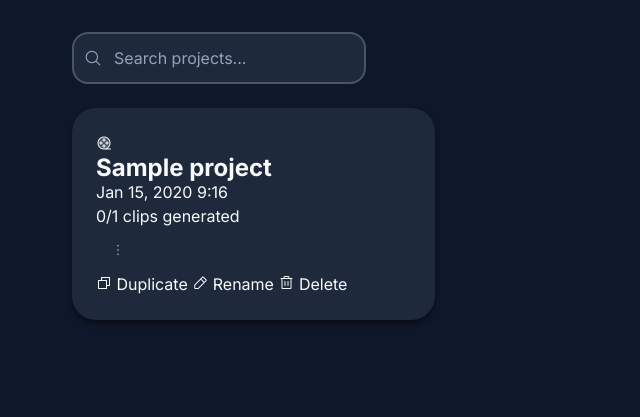
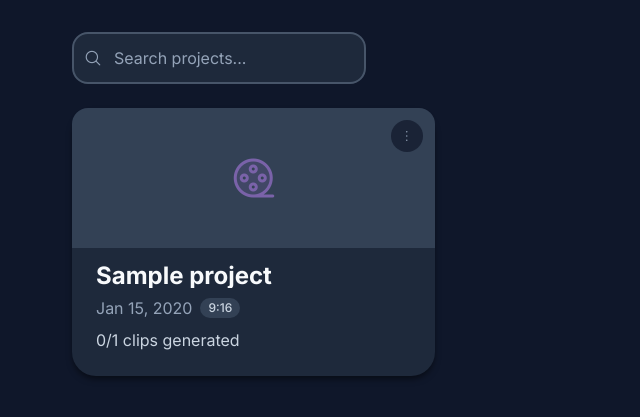
Before and after one commit to ialae/peliku, a Django app: page / in a window 1280 px wide. Shown: the part 72-489 px from the top of the page, without its empty margins (0-640 px from the left). Run offline with Django 5.2, Linux system fonts and the light colour scheme; tables that the repository leaves empty hold one stand-in row (values such as "Sample post").

Commit message:
Add home page JS handlers and project card CSS

```diff
--- a/static/css/components.css
+++ b/static/css/components.css
@@ -796,3 +796,210 @@
     width: 100%;
     max-width: 320px;
 }
+
+/* ─── Badge ────────────────────────────────────────────────── */
+
+.badge {
+    display: inline-flex;
+    align-items: center;
+    padding: var(--space-1) var(--space-2);
+    font-size: var(--text-xs);
+    font-weight: var(--font-medium);
+    color: var(--color-neutral-300);
+    background-color: var(--color-neutral-700);
+    border-radius: var(--radius-full);
+    line-height: 1;
+}
+
+.badge--small {
+    font-size: 0.625rem;
+    padding: 2px var(--space-1);
+}
+
+/* ─── Project Cards ────────────────────────────────────────── */
+
+.project-card {
+    display: flex;
+    flex-direction: column;
+    position: relative;
+    cursor: pointer;
+    text-decoration: none;
+    color: inherit;
+    transition:
+        border-color var(--duration-fast) var(--ease-default),
+        box-shadow var(--duration-fast) var(--ease-default),
+        transform var(--duration-fast) var(--ease-default);
+}
+
+.project-card:hover {
+    box-shadow: var(--shadow-lg);
+    transform: translateY(-2px);
+}
+
+.project-card:focus-visible {
+    outline: 2px solid var(--color-primary-500);
+    outline-offset: 2px;
+}
+
+.project-card__thumbnail {
+    display: flex;
+    align-items: center;
+    justify-content: center;
+    height: 140px;
+    background-color: var(--color-neutral-700);
+    border-radius: var(--radius-lg) var(--radius-lg) 0 0;
+    margin: calc(var(--space-6) * -1);
+    margin-bottom: var(--space-4);
+}
+
+.project-card__placeholder-icon {
+    font-size: 48px;
+    color: var(--color-primary-400);
+    opacity: 0.5;
+}
+
+.project-card__body {
+    display: flex;
+    flex-direction: column;
+    gap: var(--space-2);
+    flex: 1;
+}
+
+.project-card__title {
+    margin: 0;
+    overflow: hidden;
+    text-overflow: ellipsis;
+    white-space: nowrap;
+}
+
+.project-card__meta {
+    display: flex;
+    align-items: center;
+    gap: var(--space-2);
+}
+
+.project-card__date {
+    color: var(--color-neutral-400);
+}
+
+.project-card__progress {
+    color: var(--color-neutral-300);
+}
+
+.project-card__actions {
+    position: absolute;
+    top: var(--space-3);
+    right: var(--space-3);
+    z-index: 2;
+}
+
+.project-card__menu-btn {
+    width: 32px;
+    height: 32px;
+    border-radius: var(--radius-lg);
+    color: var(--color-neutral-400);
+    background-color: rgba(15, 23, 42, 0.7);
+    backdrop-filter: blur(4px);
+}
+
+.project-card__menu-btn:hover {
+    color: var(--color-neutral-50);
+    background-color: var(--color-neutral-800);
+}
+
+/* ─── Project Card Dropdown ────────────────────────────────── */
+
+.project-card__dropdown {
+    display: none;
+    position: absolute;
+    top: 100%;
+    right: 0;
+    min-width: 160px;
+    background-color: var(--color-neutral-800);
+    border: 1px solid var(--color-neutral-700);
+    border-radius: var(--radius-lg);
+    box-shadow: var(--shadow-lg);
+    padding: var(--space-2);
+    z-index: 10;
+}
+
+.project-card__dropdown.is-open {
+    display: flex;
+    flex-direction: column;
+}
+
+.project-card__dropdown-item {
+    display: flex;
+    align-items: center;
+    gap: var(--space-2);
+    width: 100%;
+    padding: var(--space-2) var(--space-3);
+    font-size: var(--text-sm);
+    color: var(--color-neutral-200);
+    background: none;
+    border: none;
+    border-radius: var(--radius-md);
+    cursor: pointer;
+    transition:
+        background-color var(--duration-fast) var(--ease-default),
+        color var(--duration-fast) var(--ease-default);
+    text-align: left;
+}
+
+.project-card__dropdown-item:hover {
+    background-color: var(--color-neutral-700);
+    color: var(--color-neutral-50);
+}
+
+.project-card__dropdown-item--danger {
+    color: var(--color-error);
+}
+
+.project-card__dropdown-item--danger:hover {
+    background-color: rgba(239, 68, 68, 0.15);
+    color: var(--color-error);
+}
+
+/* ─── Rename Overlay ───────────────────────────────────────── */
+
+.rename-overlay {
+    display: flex;
+    align-items: center;
+    gap: var(--space-2);
+    background-color: var(--color-neutral-800);
+    border: 1px solid var(--color-neutral-700);
+    border-radius: var(--radius-lg);
+    padding: var(--space-2);
+    box-shadow: var(--shadow-lg);
+}
+
+.rename-overlay__input {
+    max-width: 260px;
+}
+
+.rename-overlay__actions {
+    display: flex;
+    gap: var(--space-1);
+}
+
+/* ─── Search Empty Message ─────────────────────────────────── */
+
+.search-empty-message {
+    text-align: center;
+    color: var(--color-neutral-400);
+    padding-top: var(--space-8);
+}
+
+/* ─── Screen-reader only ───────────────────────────────────── */
+
+.sr-only {
+    position: absolute;
+    width: 1px;
+    height: 1px;
+    padding: 0;
+    margin: -1px;
+    overflow: hidden;
+    clip: rect(0, 0, 0, 0);
+    white-space: nowrap;
+    border: 0;
+}
```
Also changed, not shown: static/js/home.js (added, +323 -0 lines).
